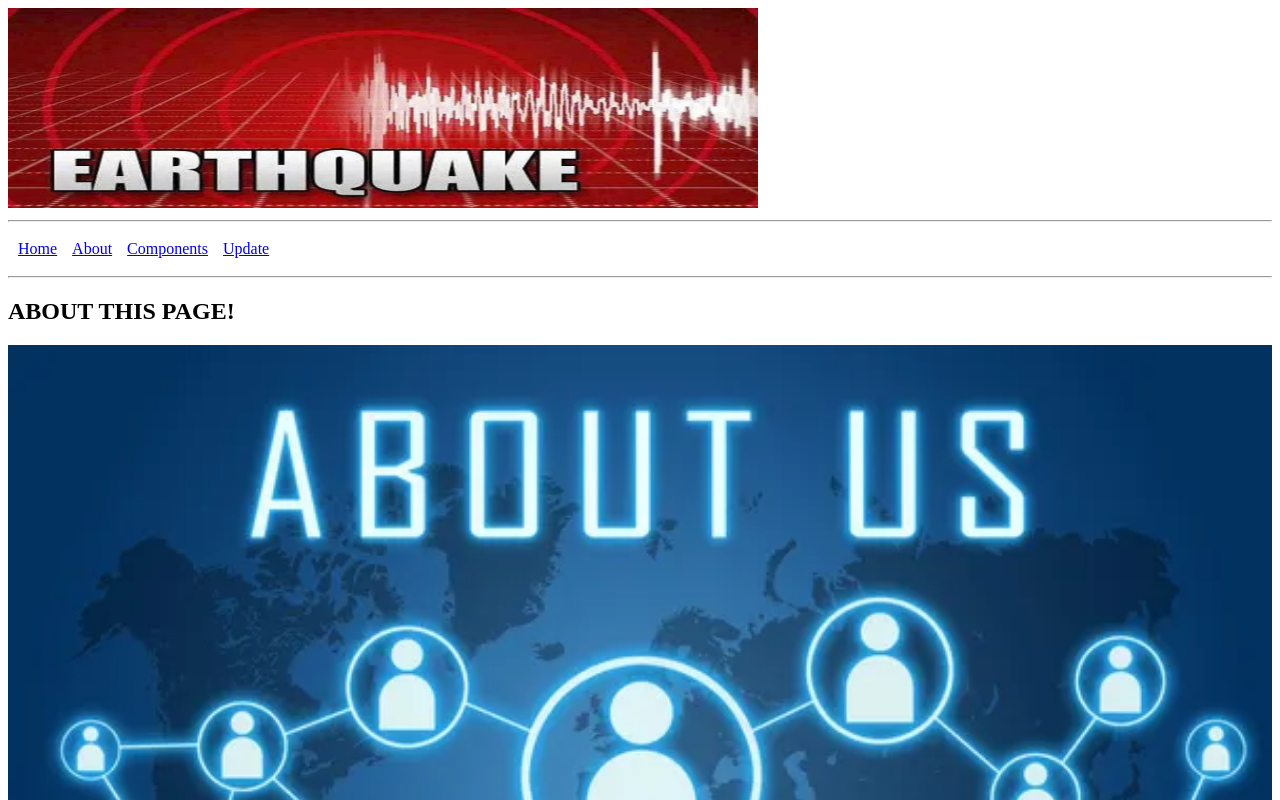
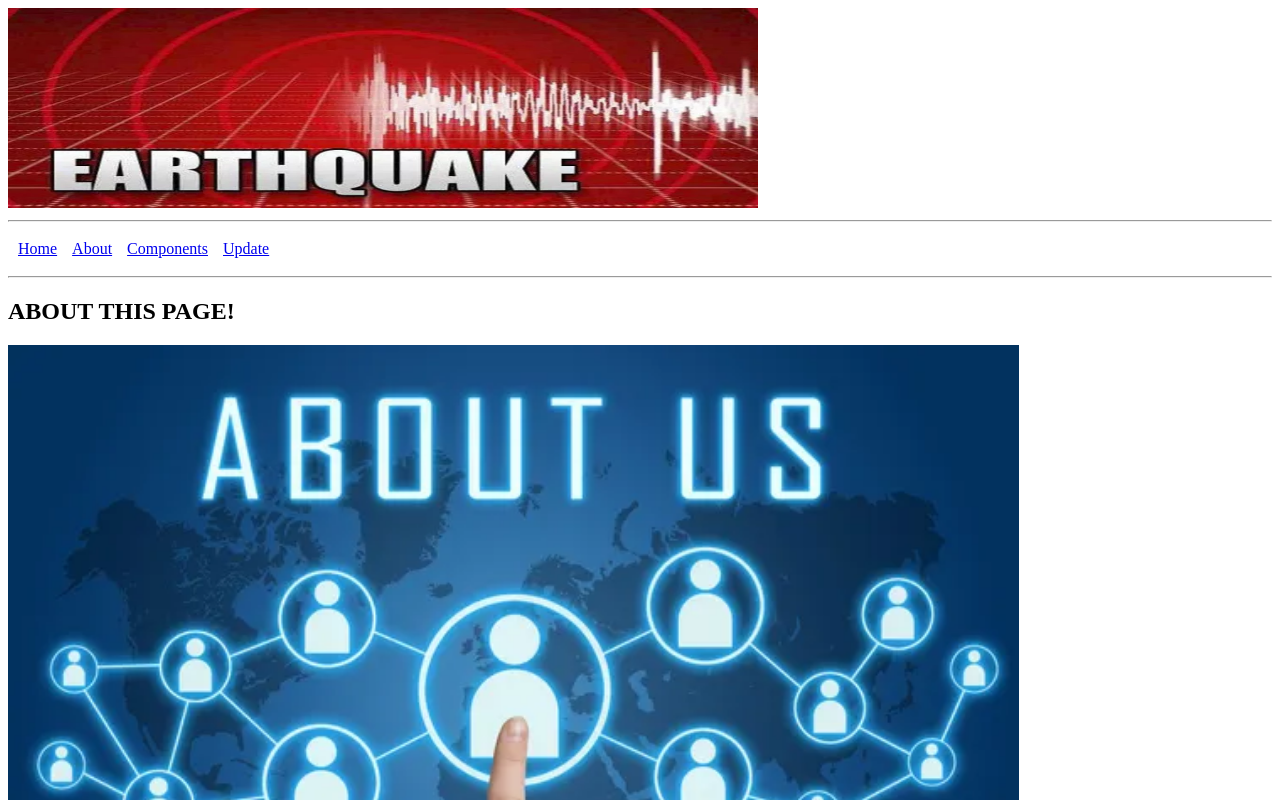
Before and after one commit to janinejoy/test, a plain HTML site: page About.html in a window 1280 px wide. Shown: the top 800 px of the page. Drawn offline with Linux system fonts and the light colour scheme.

Commit message:
Add files via upload

```diff
--- a/About.html
+++ b/About.html
@@ -20,7 +20,7 @@
 <hr>
 
 <h2>ABOUT THIS PAGE!</h2>
-<img src="img/about.jpg" width="100%" height="40%">
+<img src="img/about.jpg" width="80%" height="40%">
 
 <ol>
 <p>
```
